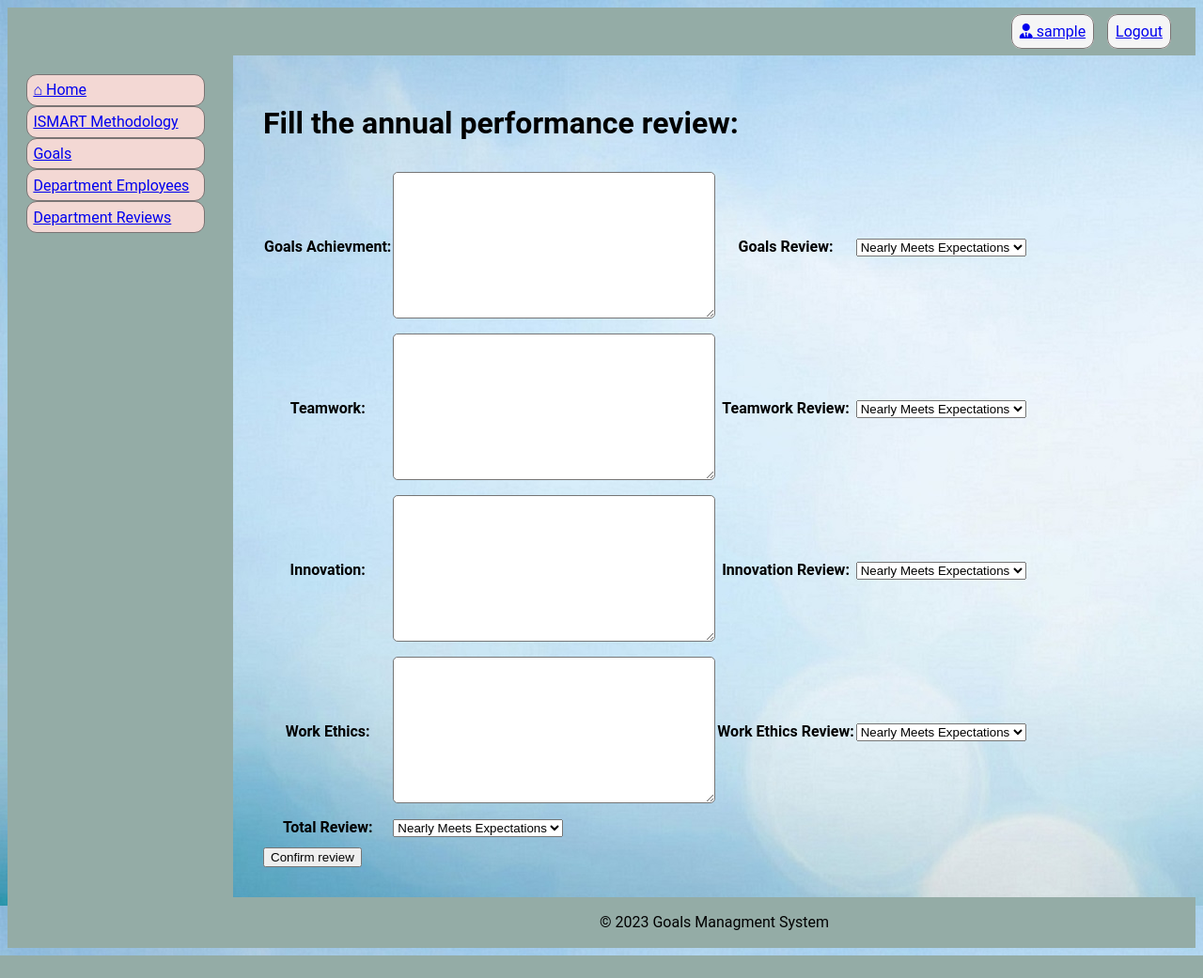
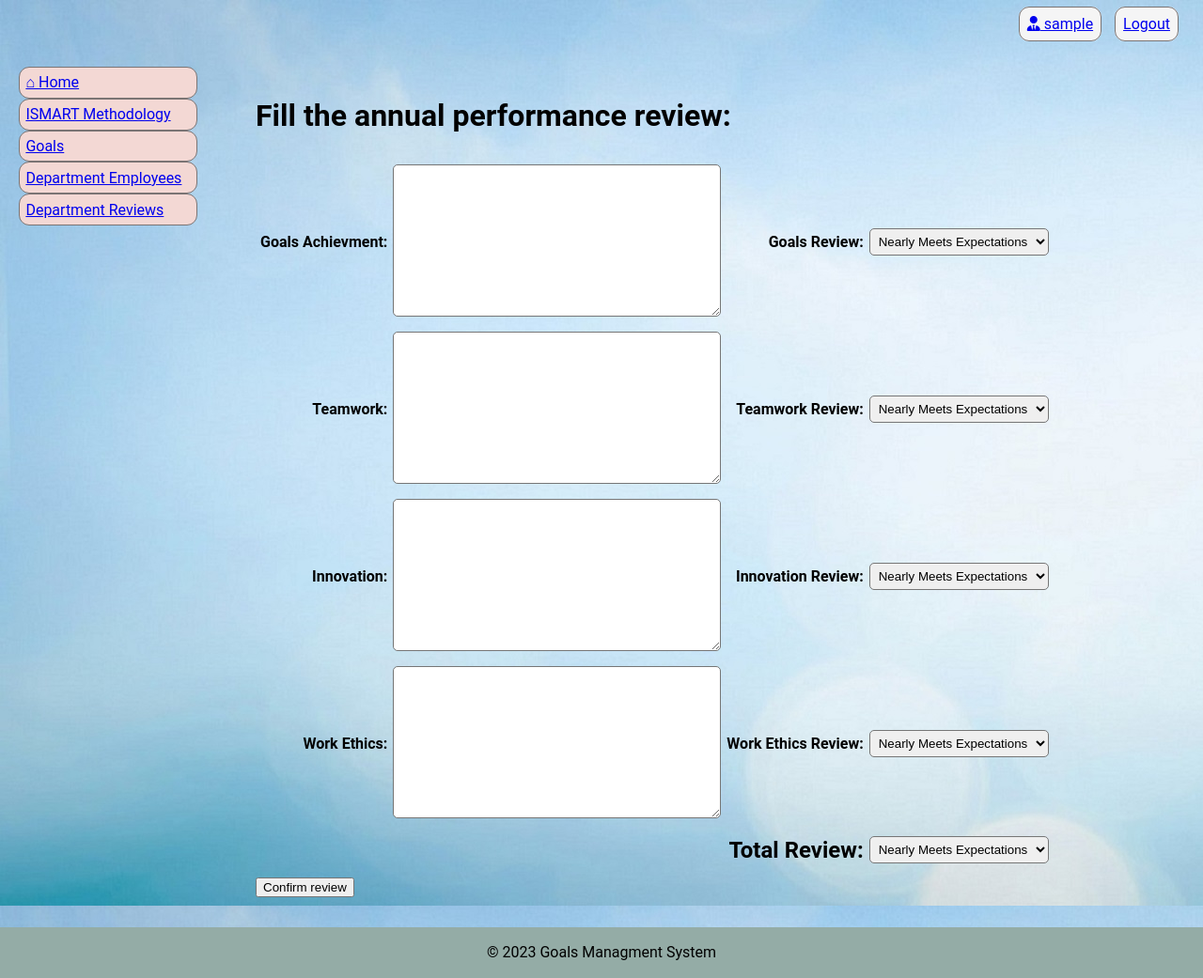
Before and after one commit to JurateKru/employee_recognition_platform, a Django app: page /employees-list/detail/1/create-review/ in a window 1280 px wide. Shown: the whole page at 94% size. Before the commit the page ends 1017 px from the top, so only its background shows below. Run offline with Django 4.2, Linux system fonts and the light colour scheme; a user stored in the database is signed in; tables that the repository leaves empty hold one stand-in row (values such as "Sample post"); some libraries are stand-ins or nearby versions.

Commit message:
create review table style added

```diff
--- a/employee_recognition_platform/goals_management/forms.py
+++ b/employee_recognition_platform/goals_management/forms.py
@@ -32,4 +32,4 @@ class ReviewCreateForm(forms.ModelForm):
 class ReviewUpdateForm(forms.ModelForm):
     class Meta:
         model = models.Review
-        fields =('goals_achievment', 'goals_review', 'teamwork', 'teamwork_review', 'innovation', 'innovation_review', 'work_ethics', 'work_ethics_review', 'total_review')
+        fields = ('goals_achievment', 'goals_review', 'teamwork', 'teamwork_review', 'innovation', 'innovation_review', 'work_ethics', 'work_ethics_review', 'total_review')
--- a/employee_recognition_platform/goals_management/static/css/style.css
+++ b/employee_recognition_platform/goals_management/static/css/style.css
@@ -6,10 +6,12 @@ body {
   display: flex;
   flex-direction: column;
   background-image: url(img/banner.jpeg);
+  margin: 0;
+  padding: 0;
 }
 
 .top-bar {
-  background-color: #94aca6;
+
   padding: 1rem;
   display: flex;
   justify-content: flex-end;
@@ -56,7 +58,7 @@ body {
 }
 
 .sidebar {
-  background-color: #94aca6;
+
   color: #fff;
   width: 200px;
   padding: 20px;
@@ -79,6 +81,7 @@ footer {
   background-color: #94aca6;
   padding: 0.1rem;
   text-align: center;
+  margin: 0;
 }
 /* color: #6D6875;  */
 
@@ -114,10 +117,25 @@ table {
 
 input[type="text"],
 input[type="password"],
-textarea {
+textarea, select {
   border-radius: 5px;
+  padding: 5px;
 }
 
 .rounded-cell {
   border-radius: 8px;
 }
+
+.rounded-input {
+  border-radius: 8px;
+  padding: 5px;
+}
+
+table tr th {
+  padding: 5px;
+  text-align: right;
+}
+
+.big {
+  font-size: x-large;
+}
--- a/employee_recognition_platform/goals_management/templates/base.html
+++ b/employee_recognition_platform/goals_management/templates/base.html
@@ -58,10 +58,11 @@
                 {% block content %}
                 {% endblock content %}
             </main>
-            <footer>
-                <p>&copy; 2023 Goals Managment System</p>
-            </footer>
+
         </div>
     </div>
+    <footer>
+        <p>&copy; 2023 Goals Managment System</p>
+    </footer>
 </body>
 </html>
--- a/employee_recognition_platform/goals_management/templates/goals_management/create_review.html
+++ b/employee_recognition_platform/goals_management/templates/goals_management/create_review.html
@@ -1,4 +1,8 @@
 {% extends 'base.html' %}
+{% load static %}
+{% block stylesheet %}
+<link rel='stylesheet' href="{% static 'css/style.css' %}">
+{% endblock stylesheet %}
 {% block title %}Create Review{{ block.super }}{% endblock title %}
 {% block content %}
 <h1>Fill the annual performance review:</h1>
@@ -31,11 +35,13 @@
             <td>{{ form.work_ethics_review }}</td>
         </tr>
         <tr>
-            <th>Total Review:</th>
-            <td colspan="3">{{ form.total_review }}</td>
+            <th colspan=3 class="big">Total Review:</th>
+            <td>{{ form.total_review }}</td>
         </tr>
     </table>
 
     <button type="submit">Confirm review</button>
 </form>
+
+
 {% endblock content %}
```
